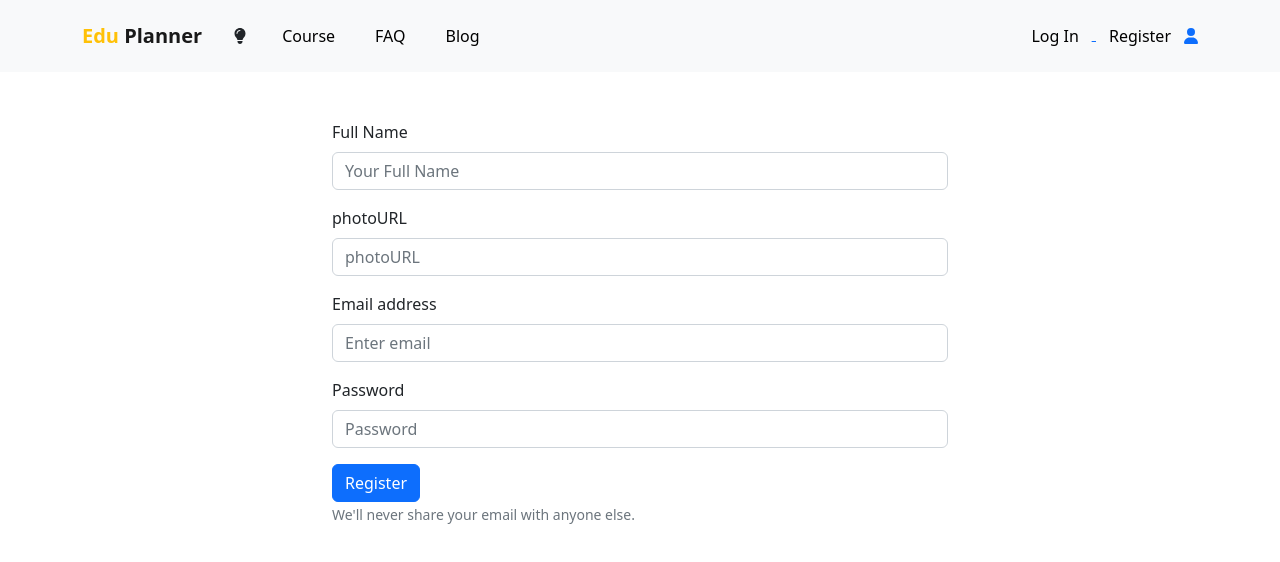
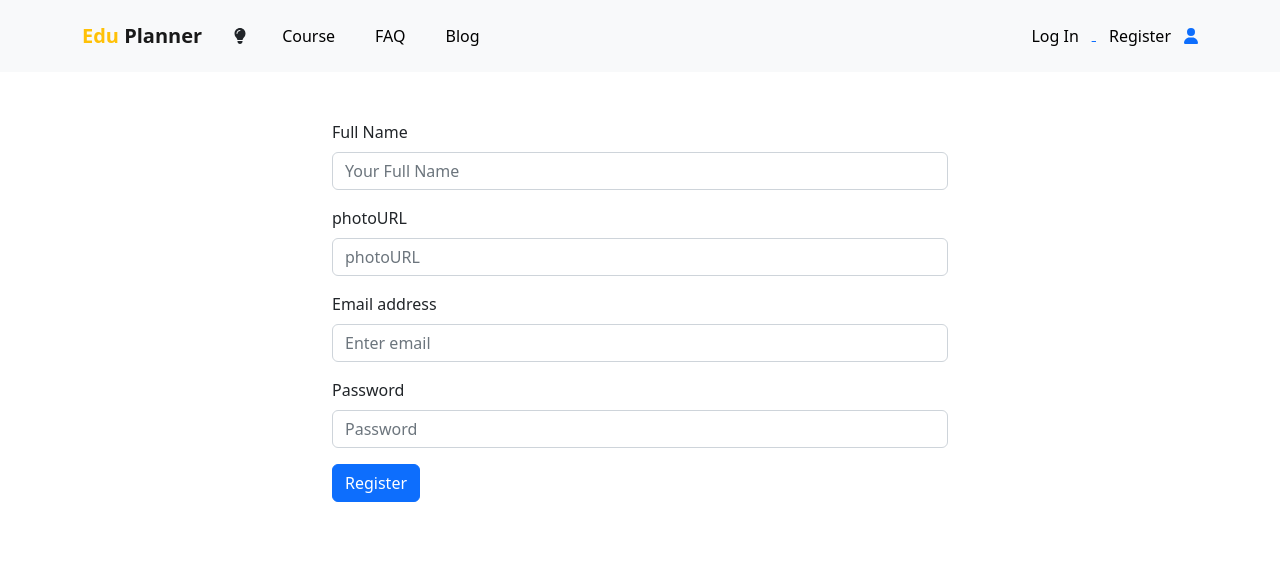
Before and after one commit to farihamehereen15/edu-planner-client, a React (Create React App) app: page /register in a window 1280 px wide. Shown: the top 562 px of the page. Built offline with nearby package versions, Linux system fonts and the light colour scheme; no server answers.

Commit message:
name and photoURL update

```diff
--- a/src/contexts/AuthProvider/AuthProvider.js
+++ b/src/contexts/AuthProvider/AuthProvider.js
@@ -1,6 +1,6 @@
 import React, { useState } from 'react';
 import { createContext } from 'react';
-import { createUserWithEmailAndPassword, getAuth, onAuthStateChanged, signInWithEmailAndPassword, signInWithPopup, signOut } from 'firebase/auth'
+import { createUserWithEmailAndPassword, getAuth, onAuthStateChanged, signInWithEmailAndPassword, signInWithPopup, signOut, updateProfile } from 'firebase/auth'
 import app from '../../firebase/firebase.config';
 import { useEffect } from 'react';
 
@@ -25,6 +25,10 @@ const AuthProvider = ({ children }) => {
         return signInWithEmailAndPassword(auth, email, password);
     }
 
+    const updateUserProfile = (profile) => {
+        return updateProfile(auth.currentUser, profile);
+    }
+
 
     const logOut = () => {
         return signOut(auth);
@@ -40,7 +44,7 @@ const AuthProvider = ({ children }) => {
         }
     }, [])
 
-    const authInfo = { user, providerLogin, logOut, createUser, signIn }
+    const authInfo = { user, providerLogin, logOut, createUser, signIn, updateUserProfile }
 
     return (
         <AuthContext.Provider value={authInfo}>
--- a/src/pages/Login/Login.js
+++ b/src/pages/Login/Login.js
@@ -1,5 +1,5 @@
 import { GoogleAuthProvider } from 'firebase/auth';
-import React from 'react';
+import React, { useState } from 'react';
 import { useContext } from 'react';
 import Button from 'react-bootstrap/Button';
 import Form from 'react-bootstrap/Form';
@@ -7,6 +7,7 @@ import { useNavigate } from 'react-router-dom';
 import { AuthContext } from '../../contexts/AuthProvider/AuthProvider';
 
 const Login = () => {
+    const [error, setError] = useState('')
 
     const navigate = useNavigate()
 
@@ -33,11 +34,15 @@ const Login = () => {
             .then(result => {
                 const user = result.user;
                 console.log(user);
+                setError('')
                 form.reset();
                 navigate('/course')
 
             })
-            .catch(error => console.error(error))
+            .catch(error => {
+                console.error(error);
+                setError(error.message)
+            })
 
     }
     return (
@@ -58,8 +63,8 @@ const Login = () => {
                 <Button variant="primary" type="submit" >
                     Submit
                 </Button> <br />
-                <Form.Text className="text-muted">
-                    We'll never share your email with anyone else.
+                <Form.Text className="text-danger">
+                    {error}
                 </Form.Text> <br />
                 <Button onClick={handleGoogleSignIn} variant="outline-primary" type="submit" className='my-1' >
                     Log In with Google
--- a/src/pages/Register/Register.js
+++ b/src/pages/Register/Register.js
@@ -1,13 +1,15 @@
 import React from 'react';
+import { useState } from 'react';
 import { useContext } from 'react';
 import Button from 'react-bootstrap/Button';
 import Form from 'react-bootstrap/Form';
 import { AuthContext } from '../../contexts/AuthProvider/AuthProvider';
 
 const Register = () => {
+    const [error, setError] = useState('')
 
 
-    const { createUser } = useContext(AuthContext)
+    const { createUser, updateUserProfile } = useContext(AuthContext)
 
     const handleSubmit = event => {
         event.preventDefault();
@@ -21,10 +23,26 @@ const Register = () => {
             .then(result => {
                 const user = result.user;
                 console.log(user);
+                setError('')
                 form.reset();
+                handleUpdateUserProfile(name, photoURL)
             })
-            .catch(e => console.error(e))
+            .catch(e => {
+                console.error(e);
+                setError(e.message);
+            })
 
+    }
+
+    const handleUpdateUserProfile = (name, photoURL) => {
+        const profile = {
+            displayName: name,
+            photoURL: photoURL
+
+        }
+        updateUserProfile(profile)
+            .then(() => { })
+            .catch(error => console.error(error))
     }
     return (
         <div className='container w-50 my-5'>
@@ -55,8 +73,8 @@ const Register = () => {
                 <Button variant="primary" type="submit" >
                     Register
                 </Button> <br />
-                <Form.Text className="text-muted">
-                    We'll never share your email with anyone else.
+                <Form.Text className="text-danger">
+                    {error}
                 </Form.Text> <br />
 
             </Form>
--- a/src/pages/RightSide/RightSide.js
+++ b/src/pages/RightSide/RightSide.js
@@ -3,6 +3,7 @@ import { useLoaderData } from 'react-router-dom';
 import CourseCard from '../CourseCard/CourseCard';
 
 const RightSide = () => {
+
     const courseDetails = useLoaderData()
     return (
         <div>
```
